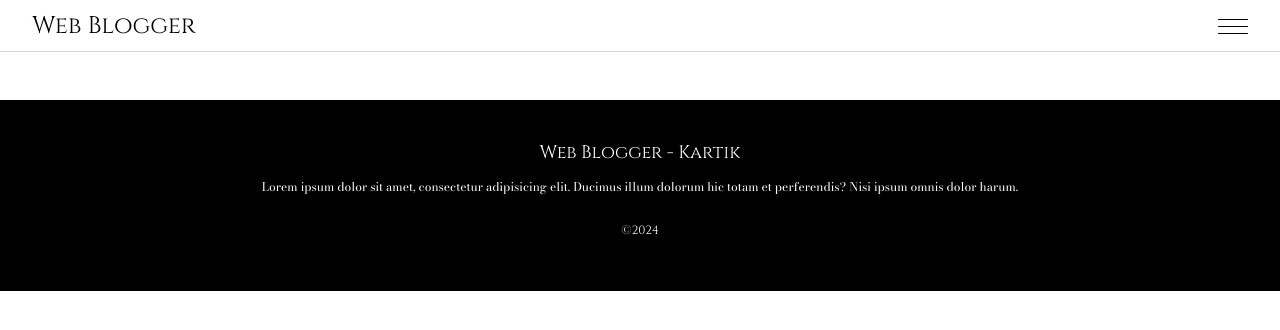
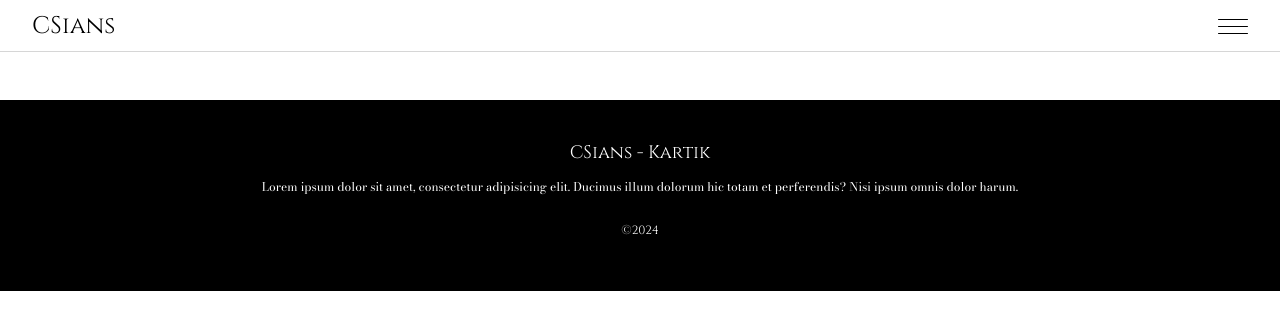
Before and after one commit to kartikpawar10/crud-blog-website, a website: page index.html in a window 1280 px wide. Drawn offline with nearby package versions, Linux system fonts and the light colour scheme; no server answers.

Commit message:
i need to know

```diff
--- a/index.html
+++ b/index.html
@@ -17,7 +17,7 @@
 
 <body>
   <nav class="nav">
-    <div class="nav__logo"><a href="/">Web Blogger</a></div>
+    <div class="nav__logo"><a href="/">CSians</a></div>
     <a class="nav__hamburger">
       <span class="nav__hamburger__line"></span>
       <span class="nav__hamburger__line"></span>
@@ -68,7 +68,7 @@
     <div id="post-detail-container"></div>
   </main>
   <footer>
-    <h3>Web Blogger - Kartik</h3>
+    <h3>CSians - Kartik</h3>
     <p>
       Lorem ipsum dolor sit amet, consectetur adipisicing elit. Ducimus illum
       dolorum hic totam et perferendis? Nisi ipsum omnis dolor harum.
```
Also changed, not shown: post-detail.html (+2 -2 lines).
